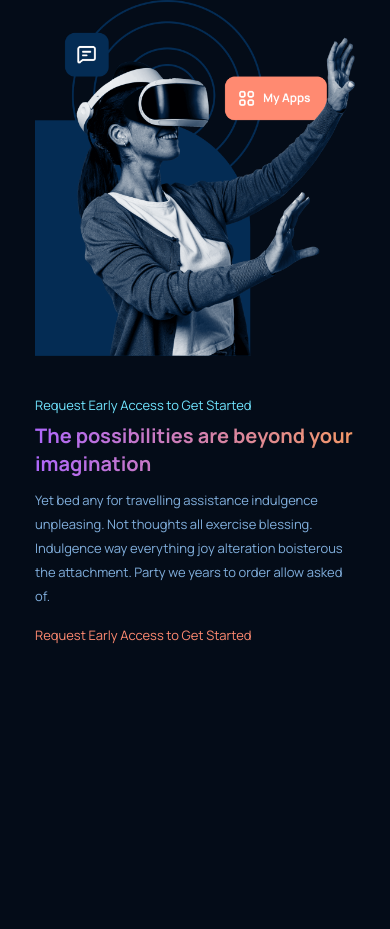
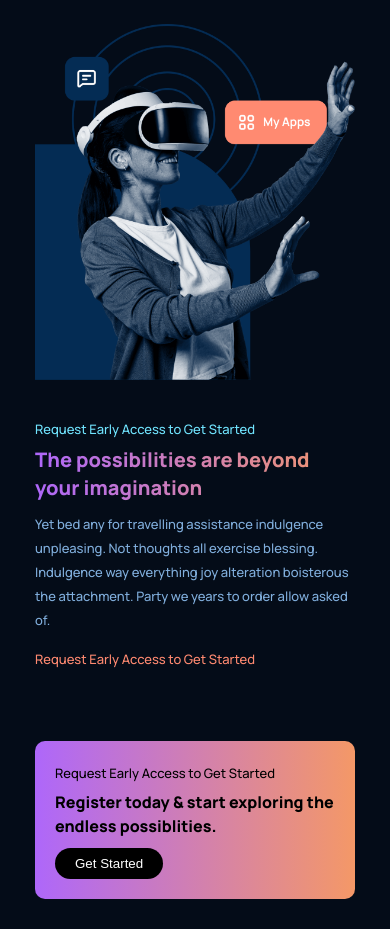
Before and after one commit to sabbirzzaman/gpt-3-landing-page, a website built with Parcel: page src/index.html in a window 390 px wide. Shown: the part 2362-3291 px from the top of the page. Before the commit the page ends 3049 px from the top, so only its background shows below. Built offline with nearby package versions, Linux system fonts and the light colour scheme.

Commit message:
registration section added

```diff
--- a/src/app/scss/common/_base.scss
+++ b/src/app/scss/common/_base.scss
@@ -14,6 +14,7 @@ body {
     color: $textColor;
     font-size: 1rem;
     line-height: 1.5rem;
+    font-weight: 500;
 
     img {
         width: 100%;
@@ -21,6 +22,7 @@ body {
 
     a {
         color: $white;
+        font-weight: 500;
     }
 
     h1,
@@ -29,12 +31,14 @@ body {
         background: $gradientColor;
         -webkit-background-clip: text;
         -webkit-text-fill-color: transparent;
+        font-weight: 800;
     }
 
     h4,
     h5,
     h6 {
         color: $white;
+        font-weight: 800;
     }
 
     h1 {
--- a/src/app/scss/common/_colors.scss
+++ b/src/app/scss/common/_colors.scss
@@ -5,6 +5,7 @@ $lightBlueText: #71E5FF;
 $textPlaceholder: #3D6184;
 $gradientColor: linear-gradient(to right, #AE67FA, #F49867);
 $white: #fff;
+$black: #000;
 $coral: #FF8A71;
 $bodyBg: #040C18;
 $footerBg: #031B34;
--- /dev/null
+++ b/src/app/scss/section/_registration.scss
@@ -0,0 +1,52 @@
+.reg {
+    &__container {
+        background: $gradientColor;
+        padding: 40px;
+        border-radius: 10px;
+        color: $black;
+    }
+
+    &__text {
+        p {
+            margin-bottom: 10px;
+        }
+
+        h4 {
+            color: $black;
+        }
+    }
+
+    &__button {
+        padding: 10px 25px;
+        border: none;
+        background-color: $black;
+        color: white;
+        border-radius: 50px;
+        cursor: pointer;
+    }
+}
+
+/* Extra small devices (phones, 688px and down) */
+@media only screen and (max-width: 43rem) {
+    .reg {
+        &__container {
+            padding: 20px;
+            display: block;
+        }
+
+        &__text {
+            margin-bottom: 10px;
+            p {
+                margin-bottom: 5px;
+            }
+
+            h4 {
+                color: $black;
+            }
+        }
+
+        &__button {
+            padding: 8px 20px;
+        }
+    }
+}
--- a/src/app/scss/style.scss
+++ b/src/app/scss/style.scss
@@ -7,3 +7,4 @@
 @import "./section/about.scss";
 @import "./section/feature.scss";
 @import "./section/app.scss";
+@import "./section/registration.scss";
--- a/src/index.html
+++ b/src/index.html
@@ -165,6 +165,20 @@
                 </div>
             </section>
             <!-- App section end -->
+
+            <!-- Registration section start -->
+            <section class="reg">
+                <div class="container">
+                    <div class="reg__container d-flex jc-sb align-c">
+                        <div class="reg__text">
+                            <p>Request Early Access to Get Started</p>
+                            <h4>Register today & start exploring the endless possiblities.</h4>
+                        </div>
+                        <button class="reg__button">Get Started</button>
+                    </div>
+                </div>
+            </section>
+            <!-- Registration section end -->
         </main>
     </body>
 </html>
```
